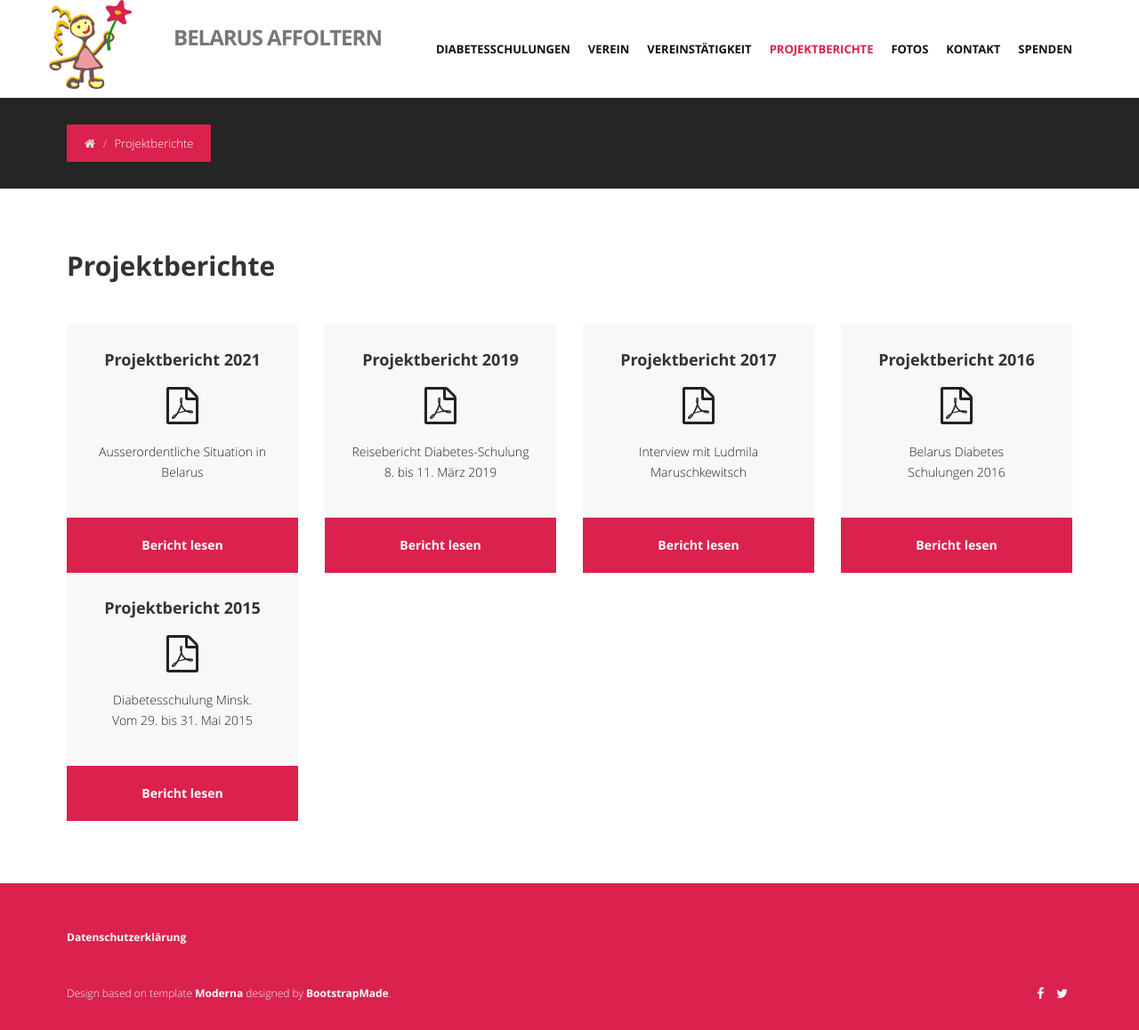
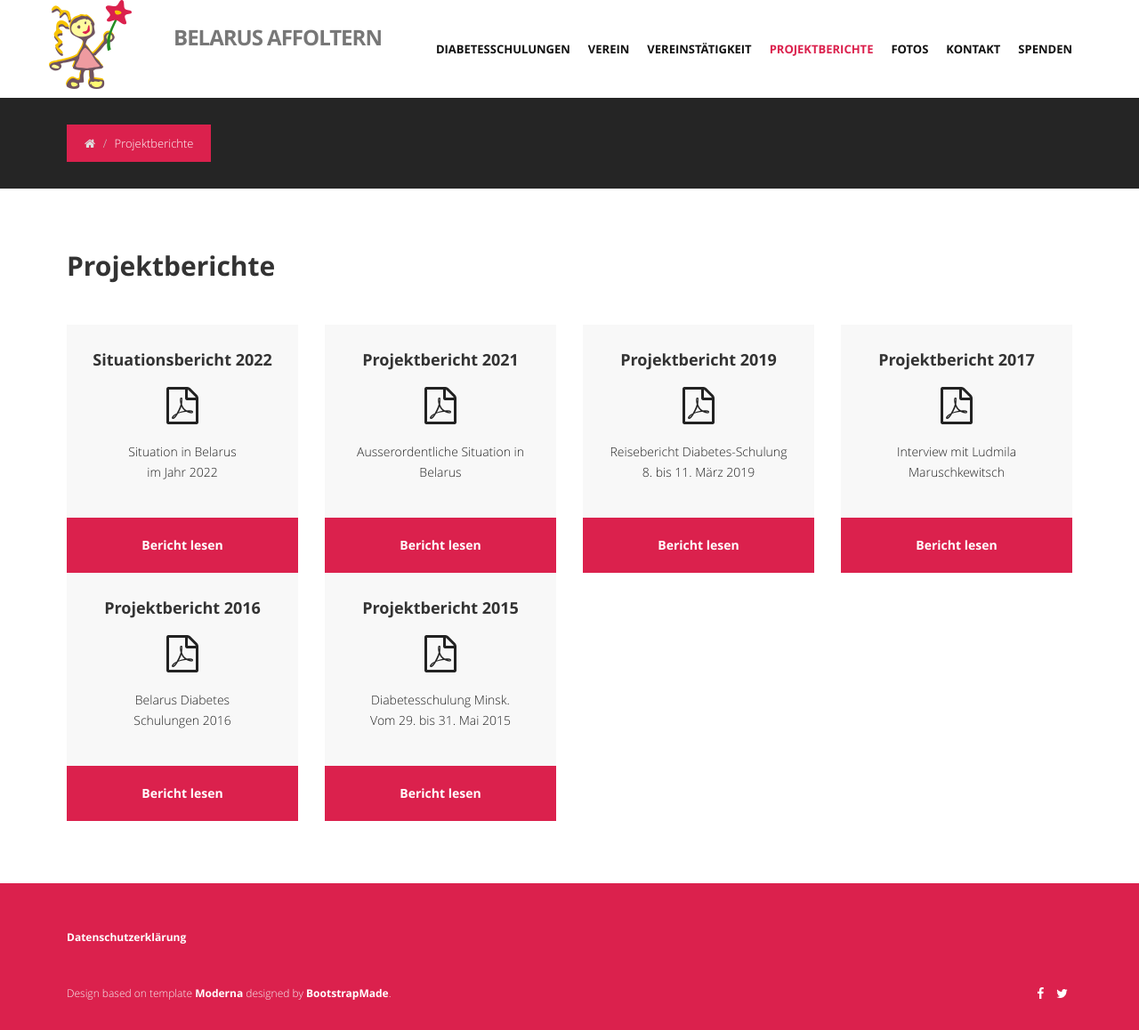
Before and after one commit to rolandbaer/belarus-affoltern, a Jekyll site: the page built from src/projektberichte.html, in a window 1280 px wide and 1158 px high. Shown: the whole window at 89% size. Built offline with Jekyll 4.4.1, drawn with Linux system fonts in a browser that asks for light colours; comment, search, counter and statistics services are not loaded.

Commit message:
added new Situationsbericht 2022

```diff
--- a/src/projektberichte.html
+++ b/src/projektberichte.html
@@ -24,6 +24,22 @@ navigation_weight: 40
       </div>
     </div>
     <div class="row">
+      <div class="col-lg-3">
+        <div class="box">
+          <div class="box-gray aligncenter">
+            <h4>Situationsbericht 2022</h4>
+            <div class="icon">
+            <i class="fa fa-file-pdf-o fa-3x"></i>
+            </div>
+            <p class="">
+              Situation in Belarus<br />im Jahr 2022
+            </p>
+          </div>
+          <div class="box-bottom">
+            <a href="files/bericht_situation_2022.pdf">Bericht lesen</a>
+          </div>
+        </div>
+      </div>
       <div class="col-lg-3">
         <div class="box">
           <div class="box-gray aligncenter">
```
Also changed, not shown: 1 other file.
